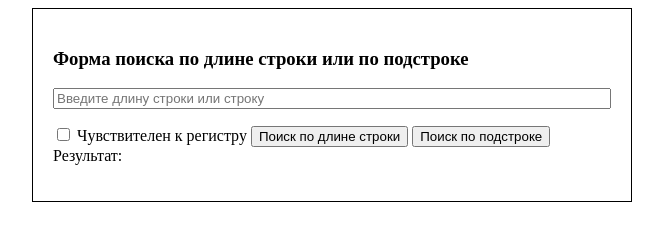
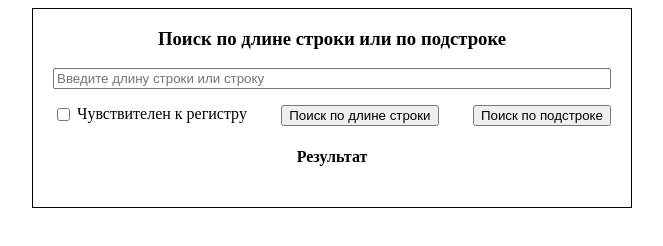
Before and after one commit to dzmitrymukaseyeu/search-form, a website: page index.html in a window 1280 px wide. Shown: the whole page, without its empty margins (308-971 px from the left). Drawn offline with Linux system fonts and the light colour scheme; no server answers.

Commit message:
refactor: refactoring

```diff
--- a/index.html
+++ b/index.html
@@ -12,7 +12,7 @@
     action="#"
     class="f-search"
   >
-    <h3>Форма поиска по длине строки или по подстроке</h3>
+    <h3>Поиск по длине строки или по подстроке</h3>
     <input
       class="f-search__input"
       type="text"
@@ -20,9 +20,10 @@
       placeholder="Введите длину строки или строку"
     >
     </p>
+    <div class="f-search__filter">
       <span>
         <input
-        class="f-search__checkbox"
+          class="f-search__filter-checkbox"
           type="checkbox"
           name="text"
           value="Чувствителен к регистру"
@@ -31,20 +32,21 @@
       </span>
       <button
         data-filter="length"
-      class="f-search__btn"
+        class="f-search__filter-btn"
         type="button"
       >
         Поиск по длине строки
       </button>
       <button
         data-filter="str"
-      class="f-search__btn"
+        class="f-search__filter-btn"
         type="button"
       >
         Поиск по подстроке
       </button>
+    </div>
     <div class="f-search__output">
-      Результат:
+      <h4 class="f-search__output-title">Результат</h4>
       <p class="f-search__output-data"></p>
     </div>
   </form>
--- a/index.js
+++ b/index.js
@@ -1,7 +1,8 @@
-const btnFilter = document.querySelectorAll('.f-search__btn');
-const checbox = document.querySelector('.f-search__checkbox');
+const btnFilter = document.querySelectorAll('.f-search__filter-btn');
+const checbox = document.querySelector('.f-search__filter-checkbox');
 const input = document.querySelector('.f-search__input');
 const output = document.querySelector('.f-search__output-data');
+const outputTitle = document.querySelector('.f-search__output-title');
 
 async function getTestData() {
   const response = await fetch('/api/test-data');
@@ -11,9 +12,10 @@ async function getTestData() {
     item.addEventListener('click', (e) => {
       switch(e.target.dataset.filter) {
         case 'length' :
-          console.log('length');
-          const dataLength = data.filter(item => item.length > input.value)
-          output.innerHTML = dataLength;
+            const dataLength = data.filter(item => item.length > input.value);
+
+            output.innerHTML = dataLength;
+            outputTitle.innerHTML = `Результат (${dataLength.length})`;
           break;
         case 'str':
           const dataStr = data.filter(item => {
@@ -25,6 +27,7 @@ async function getTestData() {
           });
 
           output.innerHTML = dataStr;
+          outputTitle.innerHTML = `Результат (${dataStr.length})`;
           break;
       }
     })
--- a/style.css
+++ b/style.css
@@ -6,9 +6,31 @@
   max-width: 600px;
   border: 1px solid;
   margin: 0 auto;
-  padding: 20px;
+  padding: 0 20px 20px;
+}
+
+.f-search h3 {
+  text-align: center;
+}
+
+.f-search__filter {
+  display: flex;
+  justify-content: space-between;
+}
+
+.f-search__filter-checkbox {
+  vertical-align: text-top;
 }
 
 .f-search__input {
   width: 100%;
 }
+
+.f-search__output h4 {
+  text-align: center;
+}
+
+.f-search__output-data {
+  overflow-wrap: break-word;
+  margin-top: 0;
+}
```
Lines whose indentation alone changed are shown as unchanged.
